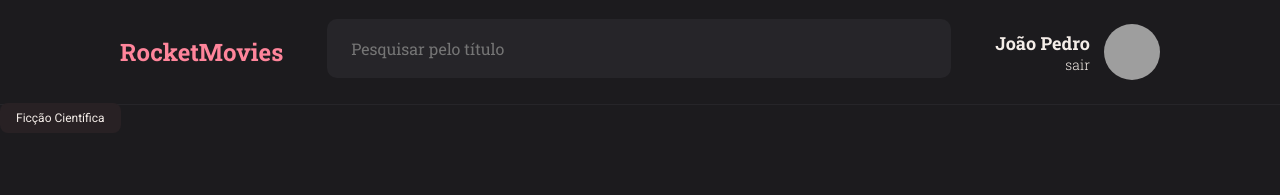
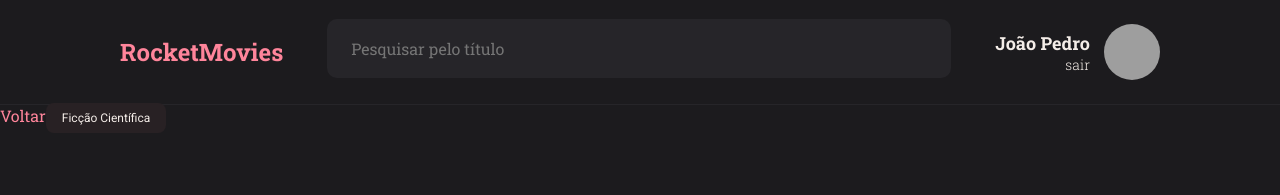
Before and after one commit to espjotape/rocketmovies, a React (Vite) app: page / in a window 1280 px wide. Shown: the top 195 px of the page. Built offline with nearby package versions, Linux system fonts and the light colour scheme; grey boxes are pictures that could not be loaded.

Commit message:
component ButtonText

```diff
--- /dev/null
+++ b/src/components/ButtonText/index.jsx
@@ -0,0 +1,12 @@
+import { Container } from "./styles";
+
+export function ButtonText({ title, ...rest}){
+  return(
+    <Container
+      type="button"
+      {...rest}
+    >
+      {title}
+    </Container>
+  )
+}
--- /dev/null
+++ b/src/components/ButtonText/styles.js
@@ -0,0 +1,8 @@
+import styled from "styled-components";
+
+export const Container = styled.button`
+  background: none;
+  border:none;
+  font-size: 16px;
+  color: ${({ theme }) => theme.COLORS.PINK};
+`
--- a/src/pages/Details/index.jsx
+++ b/src/pages/Details/index.jsx
@@ -1,12 +1,14 @@
 import { Container } from "./styles"
 
 import { Header } from "../../components/Header"
+import { ButtonText } from "../../components/ButtonText"
 import { Tags } from "../../components/Tags"
 
 export default function Details(){
   return(
     <Container>
       <Header></Header>
+      <ButtonText title="Voltar"/>
       <Tags title ="Ficção Científica"/>
     </Container>
   )
```
